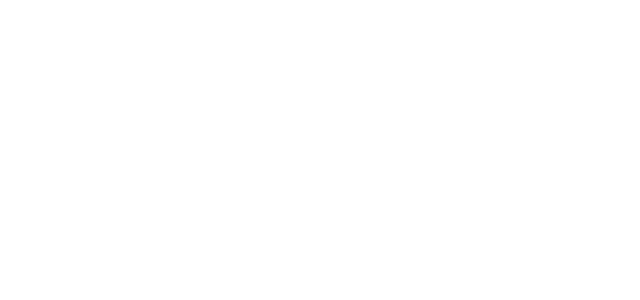
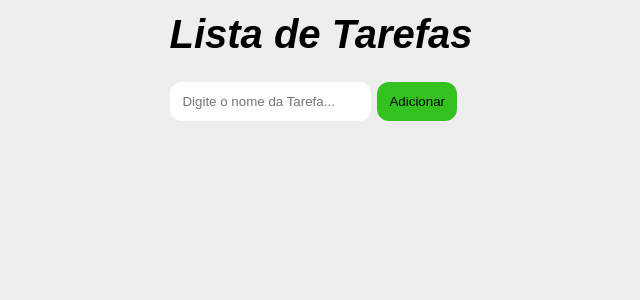
Before and after one commit to Pedro-Castr/SujeitoProgramador, a React (Vite) app in the folder Modulos/react+ts-evoluindo/: page /listas in a window 1280 px wide. Before the commit this address had no page. Shown: the top 300 px of the page, without its empty margins (319-959 px from the left). Built offline with nearby package versions, Linux system fonts and the light colour scheme.

Commit message:
feat: adiciona arquivos sobre listas e formulários

```diff
--- a/Modulos/react+ts-evoluindo/src/App.tsx
+++ b/Modulos/react+ts-evoluindo/src/App.tsx
@@ -1,5 +1,6 @@
 import { Routes, Route, Link } from "react-router-dom";
 import CalculadoraCombustivel from "./pages/calculadoraCombustivel/calculadoraCombustivel";
+import Lista from "./pages/listas/listas";
 import "./App.css";
 
 function Home() {
@@ -10,6 +11,9 @@ function Home() {
       <ul className="lista">
         <li>
           <Link to="/calculadoraCombustivel">Calculadora de Combustível</Link>
+        </li>
+        <li>
+          <Link to="/listas">Trabalhando com Listas</Link>
         </li>
       </ul>
     </div>
@@ -24,6 +28,7 @@ export default function App() {
         path="/calculadoraCombustivel"
         element={<CalculadoraCombustivel />}
       />
+      <Route path="/listas" element={<Lista />} />
     </Routes>
   );
 }
--- /dev/null
+++ b/Modulos/react+ts-evoluindo/src/pages/listas/listas.css
@@ -0,0 +1,61 @@
+body {
+  display: flex;
+  background-color: #eeeeee;
+}
+
+h1 {
+  text-align: center;
+  padding: 12px;
+  font-size: 40px;
+  font-style: italic;
+}
+
+.addTask {
+  padding: 10px;
+}
+
+.addTask input {
+  padding: 12px;
+  margin: 3px;
+  border-radius: 12px;
+  border: none;
+}
+
+.addTask button {
+  padding: 12px;
+  margin: 3px;
+  border-radius: 12px;
+  border: none;
+  background-color: #34c221;
+  cursor: pointer;
+}
+
+.task {
+  margin-top: 24px;
+}
+
+.task section {
+  font-size: 20px;
+  margin-top: 3px;
+}
+
+.task span {
+  margin: 3px;
+}
+
+.btn {
+  font-size: 10px;
+  padding: 3px;
+  margin: 3px;
+  border: none;
+  border-radius: 3px;
+  cursor: pointer;
+}
+
+.btn-excluir {
+  background-color: #cf3434;
+}
+
+.btn-editar {
+  background-color: #dfdf0d;
+}
--- /dev/null
+++ b/Modulos/react+ts-evoluindo/src/pages/listas/listas.tsx
@@ -0,0 +1,89 @@
+import { useState } from "react";
+import "./listas.css";
+
+export default function Lista() {
+  const [input, setInput] = useState("");
+  const [tasks, setTasks] = useState<string[]>([]);
+  const [edit, setEdit] = useState({
+    enabled: false,
+    task: "",
+  });
+
+  function addTask() {
+    if (!input) {
+      alert("Informe uma tarefa para cadastrar!");
+      return;
+    }
+
+    if (edit.enabled) {
+      saveEdit();
+      return;
+    }
+
+    setTasks((tarefas) => [...tarefas, input]);
+    setInput("");
+  }
+
+  function deleteTask(item: string) {
+    const newTask = tasks.filter((task) => task != item);
+    setTasks(newTask);
+  }
+
+  function editTask(item: string) {
+    setInput(item);
+    setEdit({
+      enabled: true,
+      task: item,
+    });
+  }
+
+  function saveEdit() {
+    const findIndexTask = tasks.findIndex((task) => task === edit.task);
+    const allTasks = [...tasks];
+
+    allTasks[findIndexTask] = input;
+    setTasks(allTasks);
+
+    setEdit({
+      enabled: false,
+      task: "",
+    });
+
+    setInput("");
+  }
+
+  return (
+    <div>
+      <h1>Lista de Tarefas</h1>
+
+      <div className="addTask">
+        <input
+          type="text"
+          placeholder="Digite o nome da Tarefa..."
+          value={input}
+          onChange={(e) => setInput(e.target.value)}
+        />
+        <button onClick={addTask}>
+          {edit.enabled ? "Editar" : "Adicionar"}
+        </button>
+      </div>
+
+      <div className="task">
+        {tasks.map((item, index) => (
+          <section key={index}>
+            <button
+              className="btn-excluir btn"
+              onClick={() => deleteTask(item)}
+            >
+              Excluir
+            </button>
+            <button className="btn-editar btn" onClick={() => editTask(item)}>
+              Editar
+            </button>
+            <span>{item}</span>
+          </section>
+        ))}
+      </div>
+    </div>
+  );
+}
```
